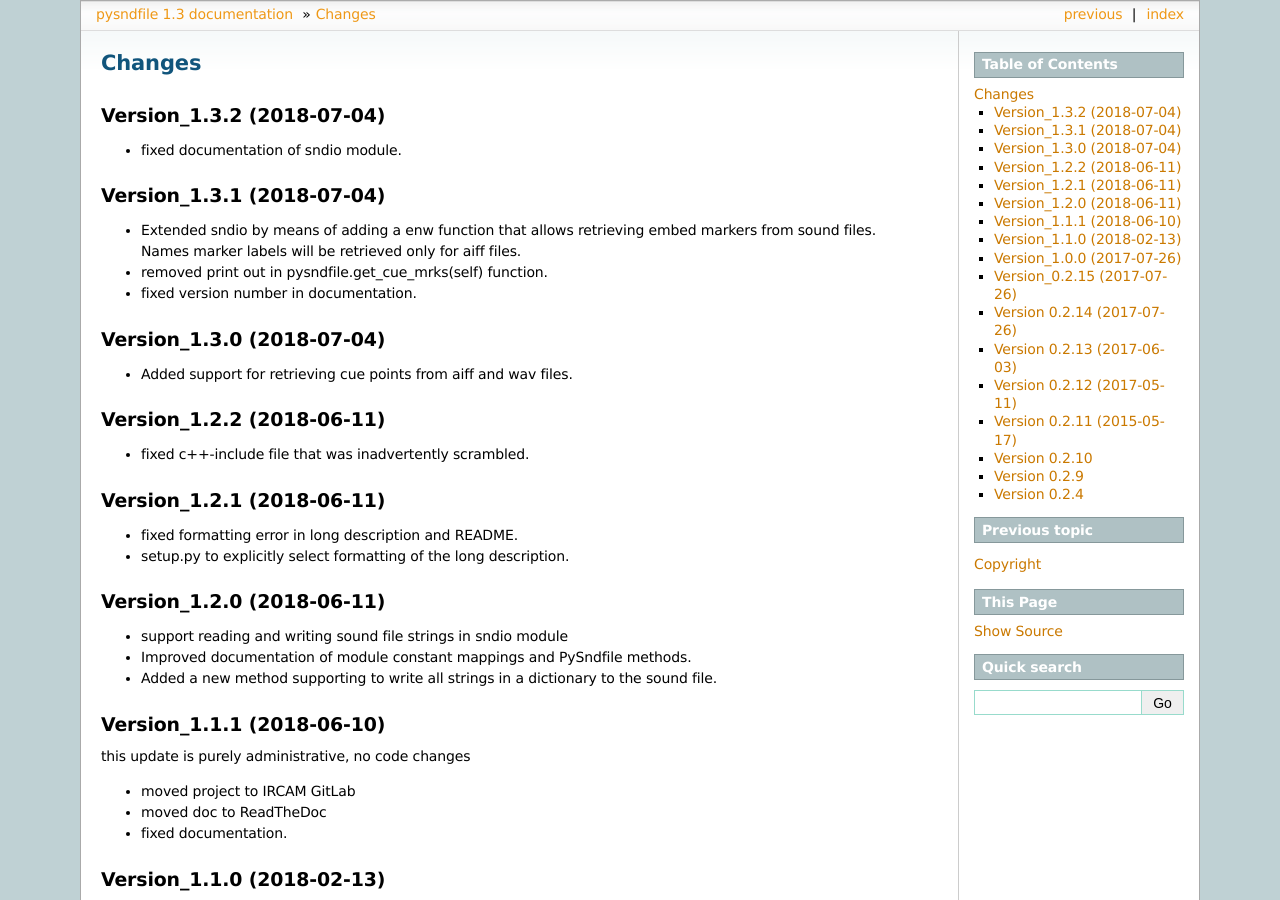
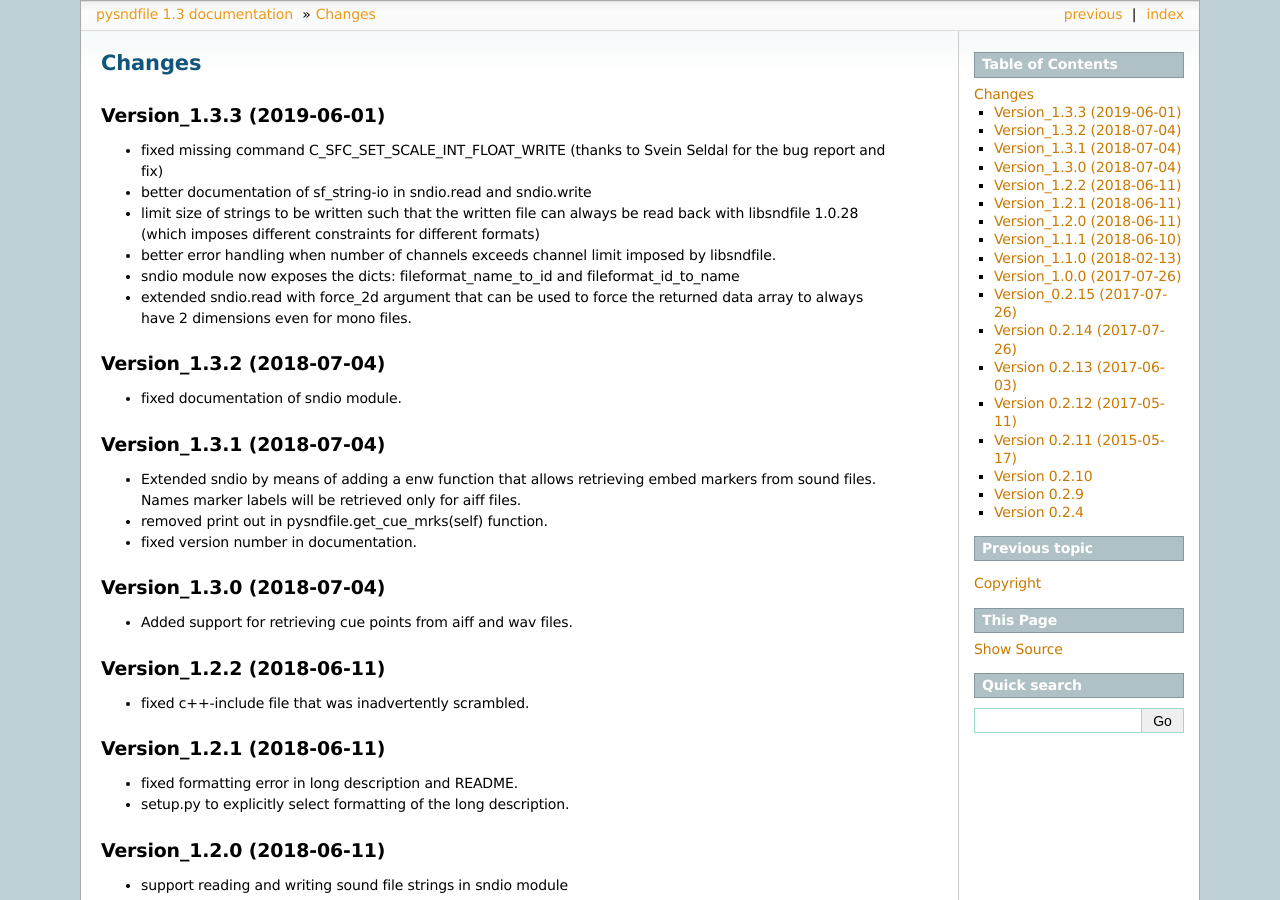
Before and after one commit to roebel/pysndfile, a Sphinx documentation site: the page built from doc/source/Changes.rst, in a window 1280 px wide and 900 px high. Built offline with Sphinx 7.4.7, drawn with Linux system fonts in a browser that asks for light colours.

Commit message:
Version 1.3.3
 * fixed missing command C_SFC_SET_SCALE_INT_FLOAT_WRITE (thanks
   to Svein Seldal for the bug report and fix)
 * better documentation of sf_string-io in sndio.read and sndio.write
 * limit size of strings to be written such that the written file can
   always be read back with libsndfile 1.0.28 (which imposes different
   constraints for different formats)
 * better error handling when number of channels exceeds channel limit
   imposed by libsndfile.
 * sndio module now exposes the dicts: fileformat_name_to_id
   and fileformat_id_to_name
 * extended sndio.read with force_2d argument that can be used to
   force the returned data array to always have 2 dimensions even for
   mono files.

```diff
--- a/doc/source/Changes.rst
+++ b/doc/source/Changes.rst
@@ -1,5 +1,22 @@
 Changes
 -------
+
+Version\_1.3.3 (2019-06-01)
+~~~~~~~~~~~~~~~~~~~~~~~~~~~
+
+-  fixed missing command C\_SFC\_SET\_SCALE\_INT\_FLOAT\_WRITE (thanks
+   to Svein Seldal for the bug report and fix)
+-  better documentation of sf\_string-io in sndio.read and sndio.write
+-  limit size of strings to be written such that the written file can
+   always be read back with libsndfile 1.0.28 (which imposes different
+   constraints for different formats)
+-  better error handling when number of channels exceeds channel limit
+   imposed by libsndfile.
+-  sndio module now exposes the dicts: fileformat\_name\_to\_id and
+   fileformat\_id\_to\_name
+-  extended sndio.read with force\_2d argument that can be used to force
+   the returned data array to always have 2 dimensions even for mono
+   files.
 
 Version\_1.3.2 (2018-07-04)
 ~~~~~~~~~~~~~~~~~~~~~~~~~~~
```
Also changed, not shown: README.md (+9 -2 lines), 1 other file.
